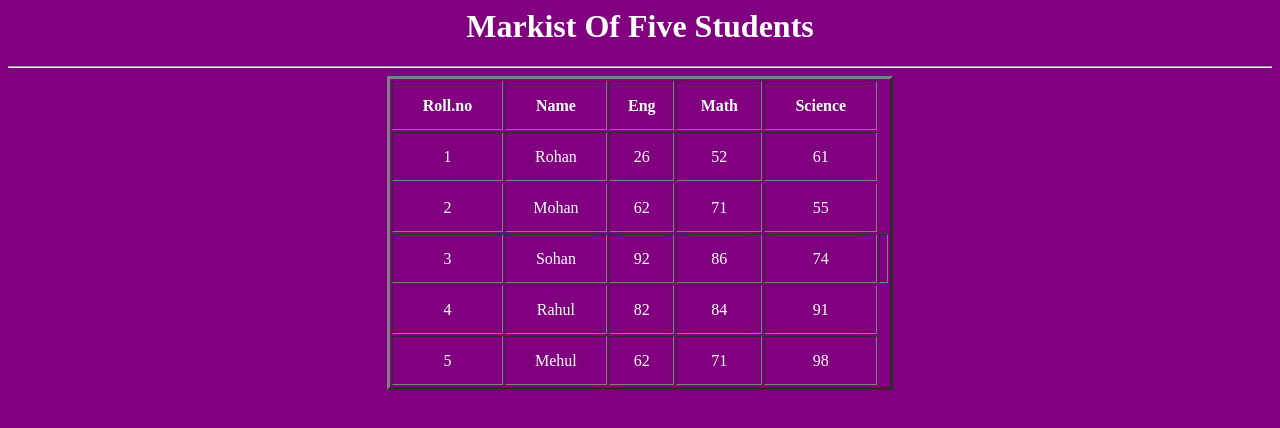
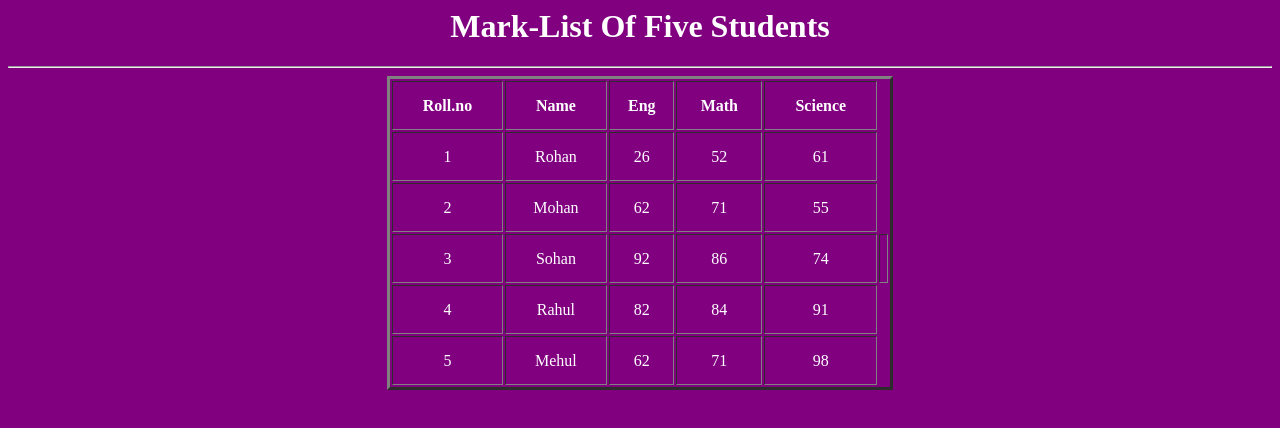
Before and after one commit to Hitarth35/Time-pass, a plain HTML site: page index.html in a window 1280 px wide. Drawn offline with Linux system fonts and the light colour scheme.

Commit message:
Update index.html

```diff
--- a/index.html
+++ b/index.html
@@ -3,7 +3,7 @@
 <title> H1 </title>
 </head>
 <body bgcolor="purple" text="white">
-<h1 align="center"> Markist Of Five Students </h1>
+<h1 align="center"> Mark-List Of Five Students </h1>
 <hr>
 <table border="3" height="40%" width="40%" align="center">
 <tr>
```
